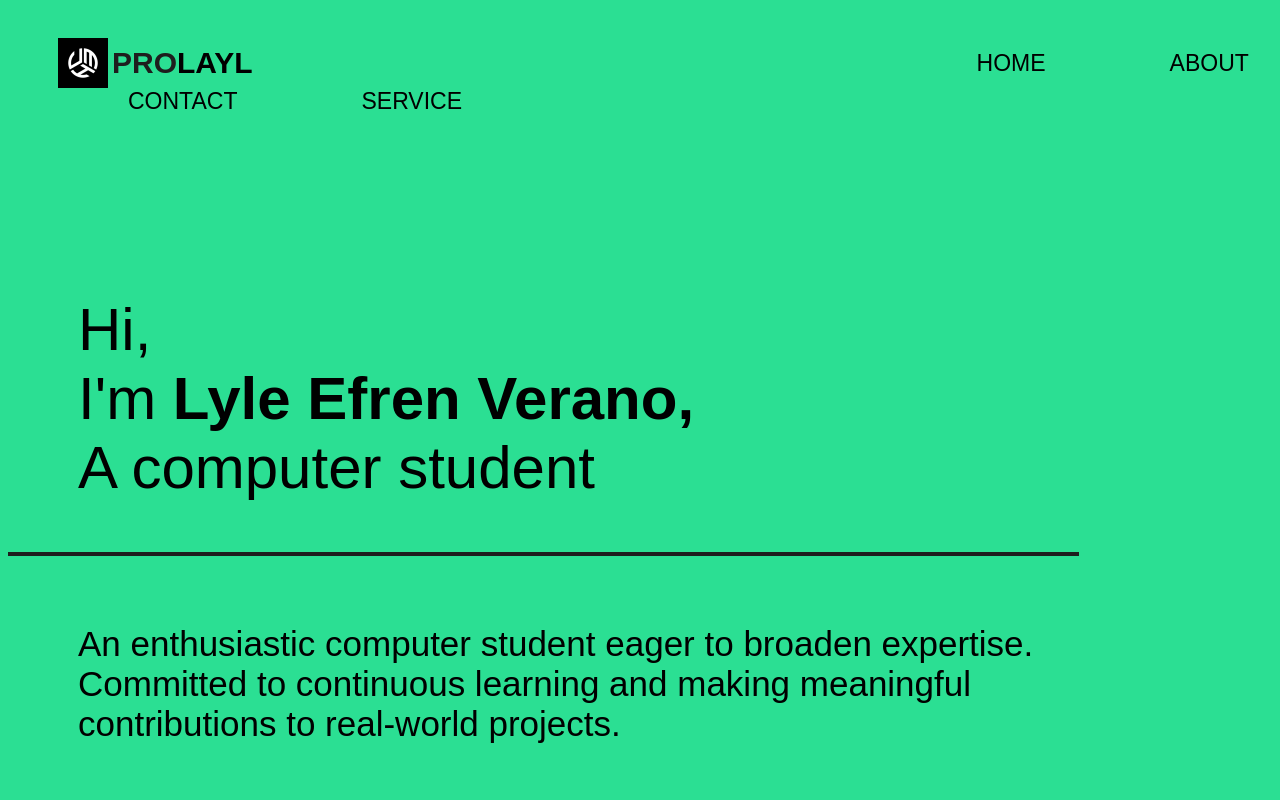
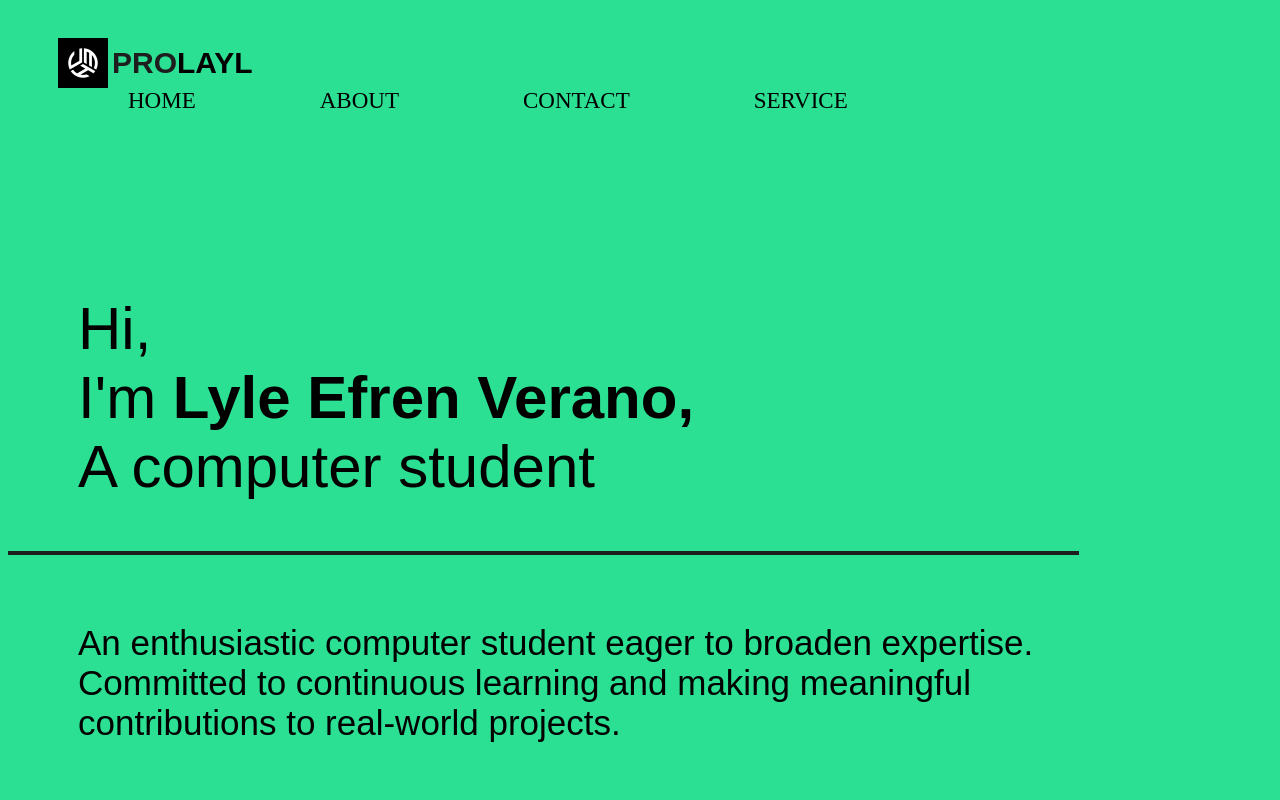
Before and after one commit to Laylfrn/portfolio, a plain HTML site: page index.html in a window 1280 px wide. Shown: the top 800 px of the page. Drawn offline with Linux system fonts and the light colour scheme.

Commit message:
MODIFIED-FILES

```diff
--- a/css/home.css
+++ b/css/home.css
@@ -33,35 +33,6 @@ p {
 
 body {
     background-color: rgb(43, 223, 147);
-}
-
-.tags {
-    margin-left: 120px;
-    font-size: 23px;
-    display: inline-block;
-    vertical-align: middle;
-    transition: opacity 0.25s;
-}
-
-.tags:hover {
-    cursor: pointer;
-    opacity: 0.5;
-}
-
-.home-tag {
-
-}
-
-.about-tag {
-
-}
-
-.contact-tag {
-
-}
-
-.service-tag {
-
 }
 
 .introduction {
@@ -122,3 +93,24 @@ body {
     display: inline-block;
     vertical-align: top;
 }
+
+.sample {
+    display: inline-block;
+    vertical-align: middle;
+
+}
+
+.nav-manipulation {
+    text-decoration: none;
+    color: black;
+    font-size: 23px;
+    margin-left: 120px;
+}
+
+.nav-manipulation:hover {
+    color: white;
+}
+
+.nav-manipulation:active {
+    color: black;
+}
--- a/index.html
+++ b/index.html
@@ -6,37 +6,24 @@
 
     <body>
 
-        <div class="portfolio-name">
+        <header>
+            <div class="portfolio-name">
                 <img class="logo" src="/img/image 21.png" alt="logo">
 
                 <p class="brand-name">
                     <span class="pro-color">PRO</span>LAYL
                 </p>
-        </div>
+            </div>
+            <div class="sample">
+                <nav>
+                    <a class="nav-manipulation" href="#">HOME</a>
+                    <a class="nav-manipulation" href="#">ABOUT</a>
+                    <a class="nav-manipulation" href="#">CONTACT</a>
+                    <a class="nav-manipulation" href="#">SERVICE</a>
+                </nav>
+            </div>
 
-        <div class="tags">
-                <p>
-                    HOME
-                </p>
-        </div>
-
-        <div class="tags">
-                <p>
-                    ABOUT
-                </p>
-        </div>
-
-        <div class="tags">
-                <p>
-                    CONTACT
-                </p>
-        </div>
-
-        <div class="tags">
-                <p>
-                    SERVICE
-                </p>
-        </div>
+        </header>
 
         <div class="content">
             <div class="introduction">
```
